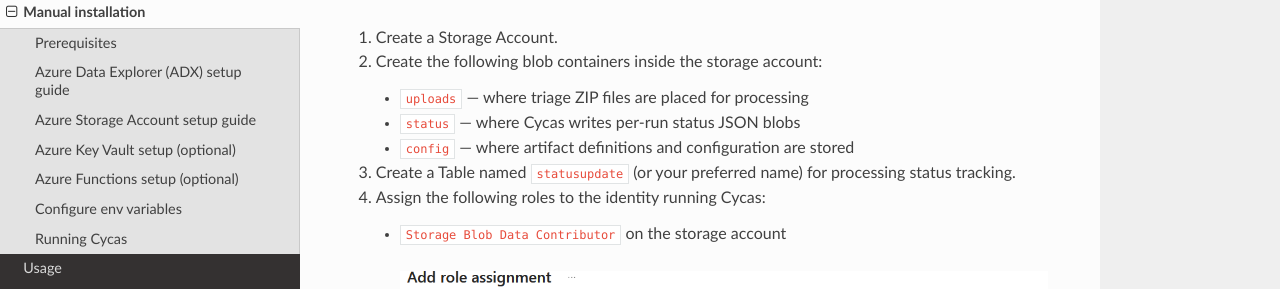
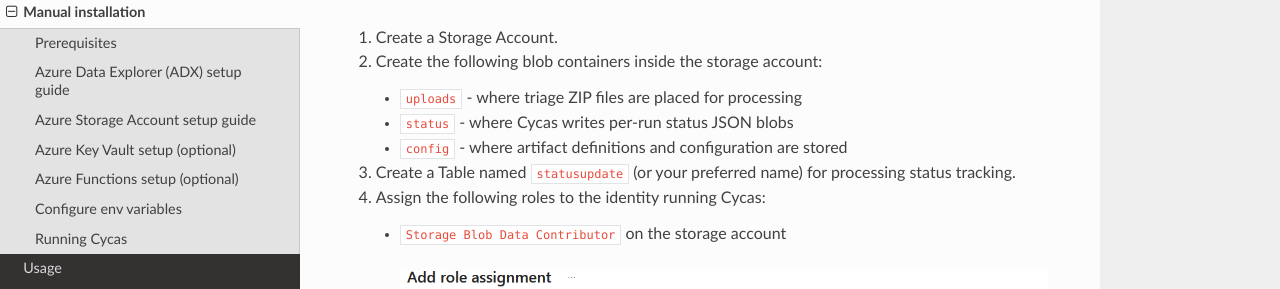
Before and after one commit to nerium-security/cycas, a Sphinx documentation site: the page built from docs/source/gettingstarted/installationmanual.rst, in a window 1280 px wide and 900 px high, scrolled down 3064 px. Shown: the part 170-459 px from the top of the window. Built offline with Sphinx 7.4.7 and the Read the Docs theme 3.1.0, drawn with Linux system fonts in a browser that asks for light colours; some of the changed text lies outside the part shown.

Commit message:
Remove long dashes

```diff
--- /dev/null
+++ b/docs/source/_templates/layout.html
@@ -0,0 +1,4 @@
+{% extends "!layout.html" %}
+{% block htmltitle %}
+<title>{{ title|striptags|e }}{% if not embedded and docstitle %} - {{ docstitle|e }}{% endif %}</title>
+{% endblock %}
--- a/docs/source/gettingstarted/installationmanual.rst
+++ b/docs/source/gettingstarted/installationmanual.rst
@@ -77,9 +77,9 @@ Cycas uses a single Storage Account for three purposes: tracking processing stat
 
 #. Create the following blob containers inside the storage account:
 
-   - ``uploads`` — where triage ZIP files are placed for processing
-   - ``status`` — where Cycas writes per-run status JSON blobs
-   - ``config`` — where artifact definitions and configuration are stored
+   - ``uploads`` - where triage ZIP files are placed for processing
+   - ``status`` - where Cycas writes per-run status JSON blobs
+   - ``config`` - where artifact definitions and configuration are stored
 
 #. Create a Table named ``statusupdate`` (or your preferred name) for processing status tracking.
 
@@ -160,7 +160,7 @@ Open ``.env`` in a text editor and fill in the values for your environment.
 .. note::
 
    Boolean values must be set to ``true`` or ``false`` (lowercase).
-   Leave a variable empty (``VARIABLE=``) rather than removing it — all
+   Leave a variable empty (``VARIABLE=``) rather than removing it - all
    keys must be present for the configuration to load correctly.
 
 **ADX:**
```
Also changed, not shown: 1 other file.
